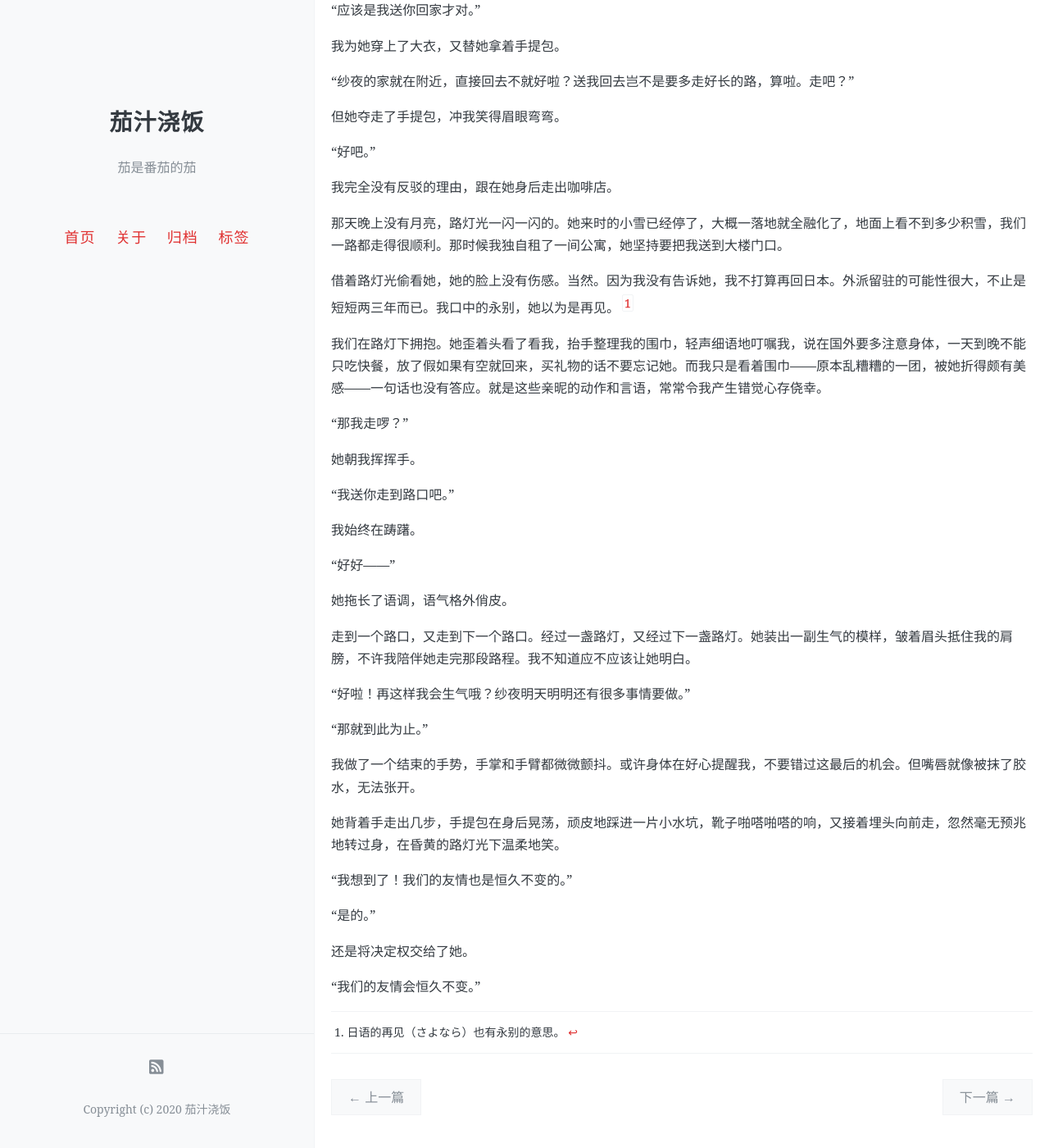
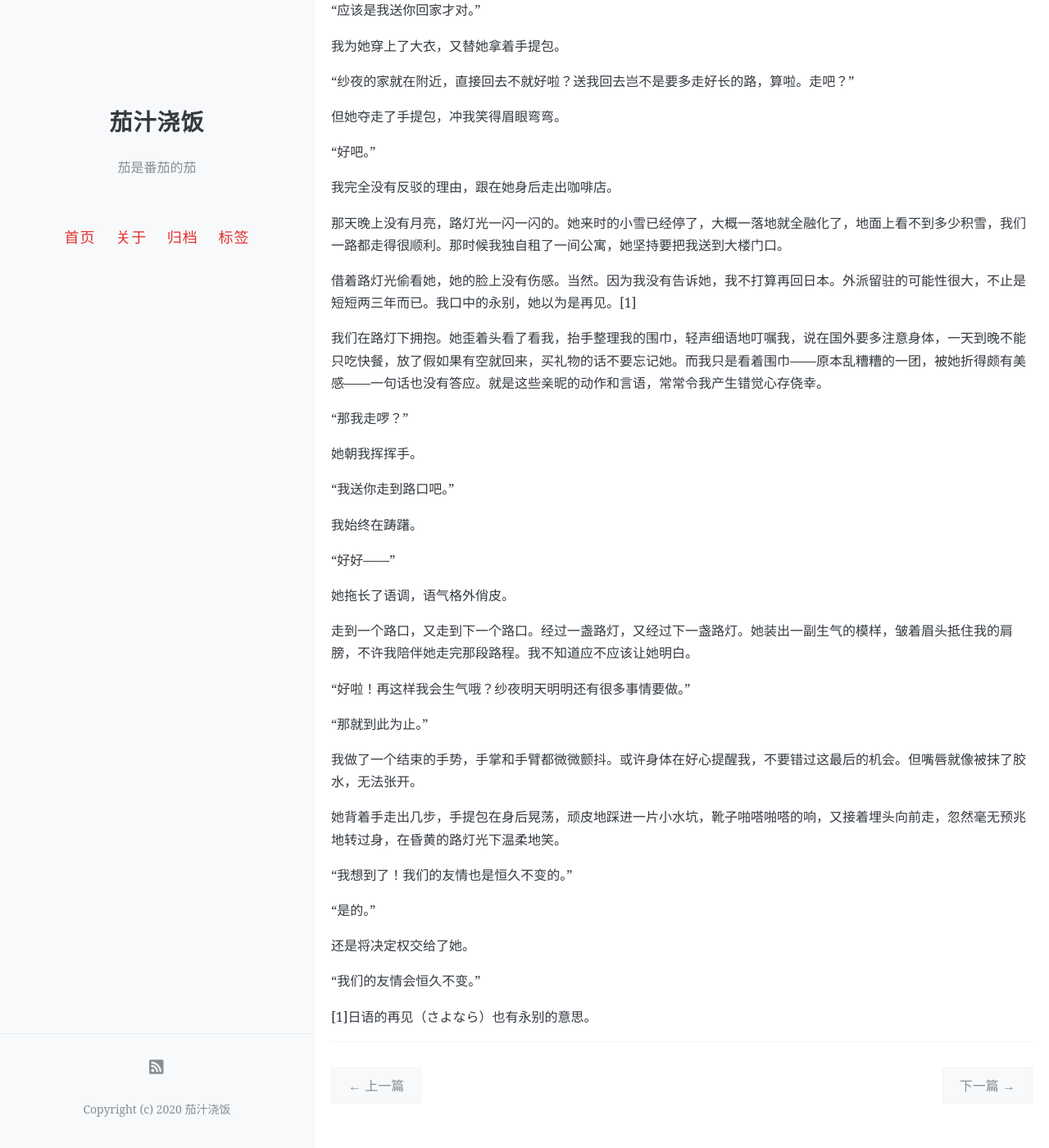
Before and after one commit to onemorebluemoon/ketchup, a Jekyll site: the page built from _posts/2020-03-24-syls2.md, in a window 1280 px wide and 1400 px high, scrolled down 1654 px. Shown: the whole window at 82% size. Built offline with Jekyll 4.4.1, drawn with Linux system fonts in a browser that asks for light colours; comment, search, counter and statistics services are not loaded.

Commit message:
Update 2020-03-24-syls2.md

```diff
--- a/_posts/2020-03-24-syls2.md
+++ b/_posts/2020-03-24-syls2.md
@@ -73,7 +73,7 @@ comments: true
 
 那天晚上没有月亮，路灯光一闪一闪的。她来时的小雪已经停了，大概一落地就全融化了，地面上看不到多少积雪，我们一路都走得很顺利。那时候我独自租了一间公寓，她坚持要把我送到大楼门口。
 
-借着路灯光偷看她，她的脸上没有伤感。当然。因为我没有告诉她，我不打算再回日本。外派留驻的可能性很大，不止是短短两三年而已。我口中的永别，她以为是再见。[^1]
+借着路灯光偷看她，她的脸上没有伤感。当然。因为我没有告诉她，我不打算再回日本。外派留驻的可能性很大，不止是短短两三年而已。我口中的永别，她以为是再见。[1]
 
 我们在路灯下拥抱。她歪着头看了看我，抬手整理我的围巾，轻声细语地叮嘱我，说在国外要多注意身体，一天到晚不能只吃快餐，放了假如果有空就回来，买礼物的话不要忘记她。而我只是看着围巾——原本乱糟糟的一团，被她折得颇有美感——一句话也没有答应。就是这些亲昵的动作和言语，常常令我产生错觉心存侥幸。
 
@@ -107,4 +107,4 @@ comments: true
 
 “我们的友情会恒久不变。”
 
-[^1]:日语的再见（さよなら）也有永别的意思。
+[1]日语的再见（さよなら）也有永别的意思。
```
